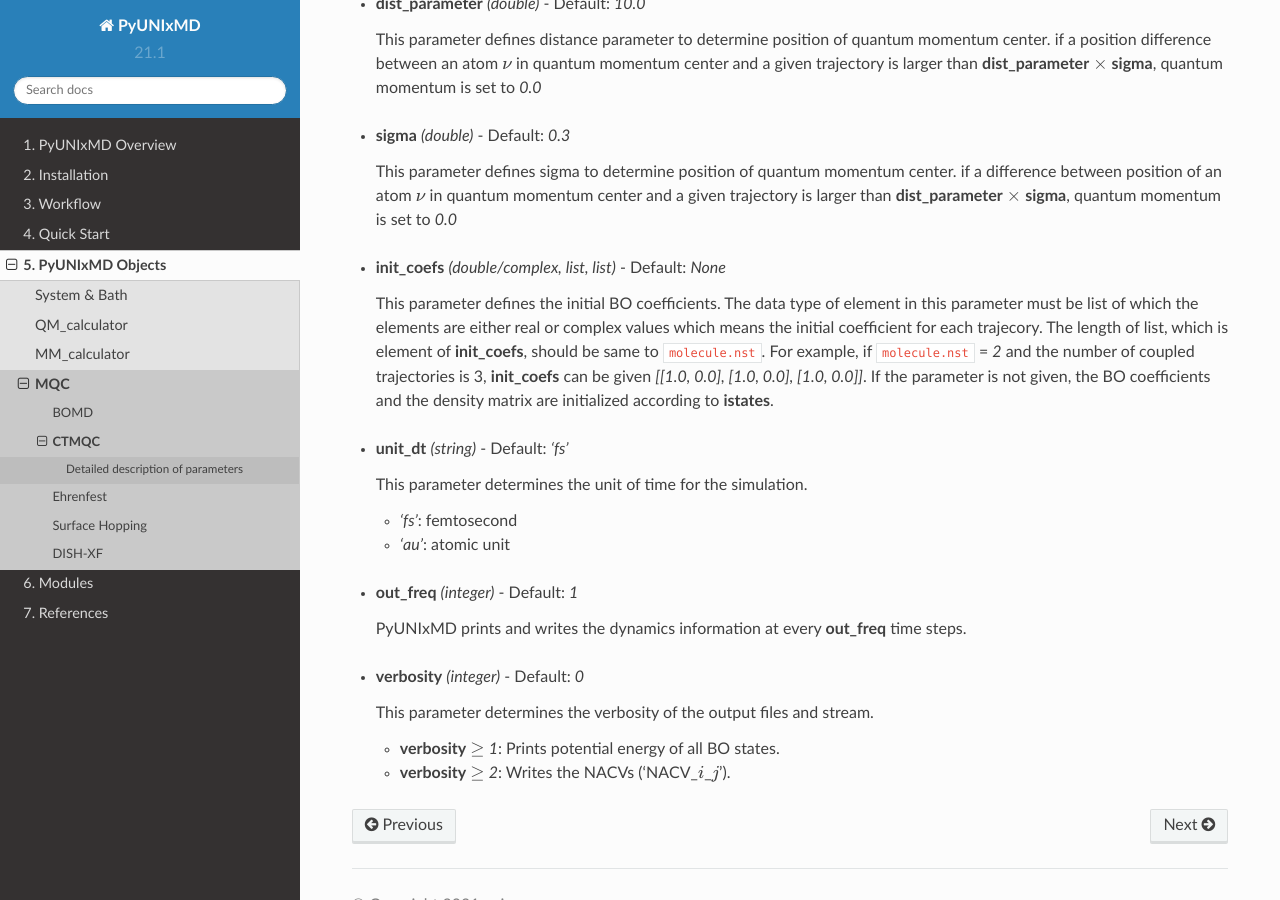
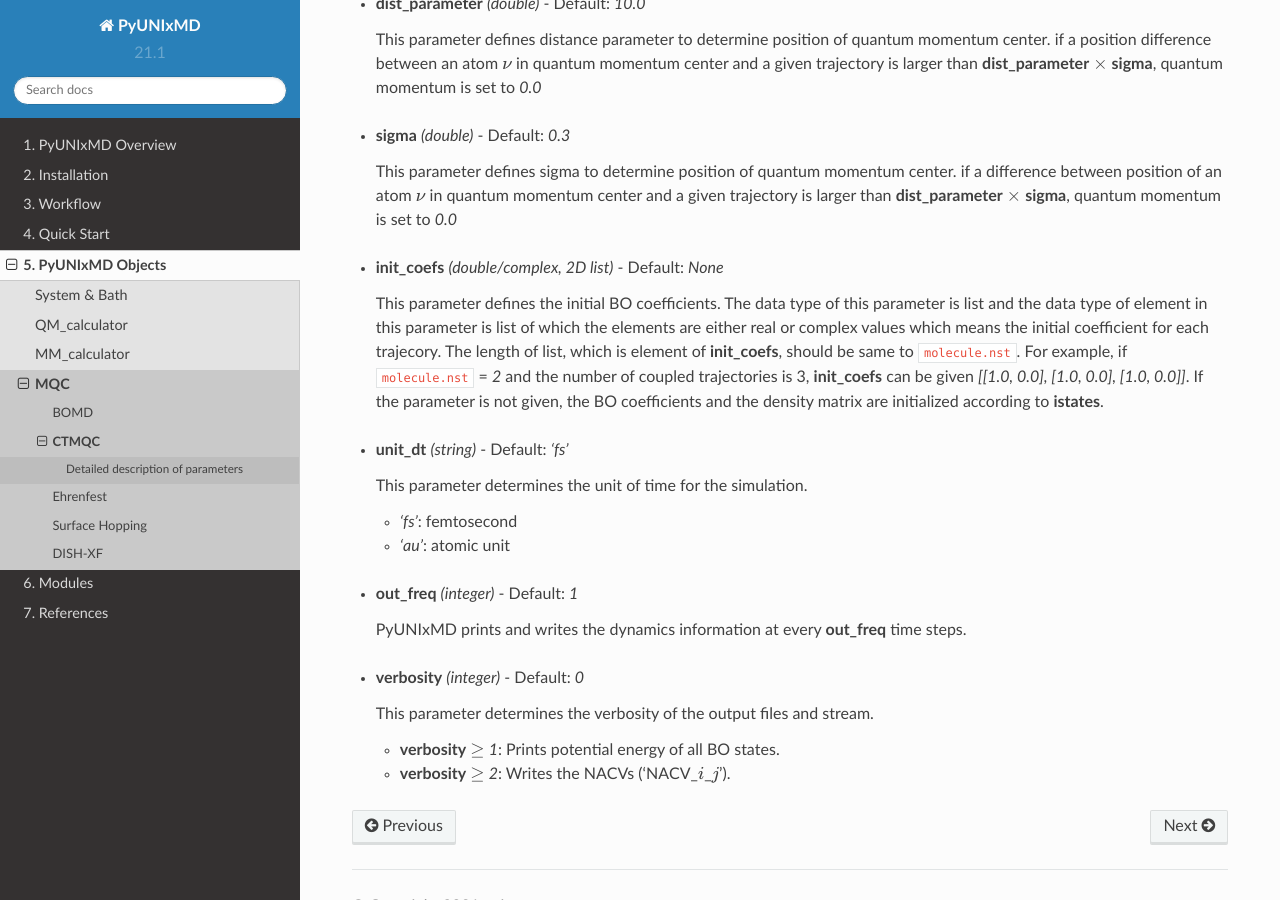
Before and after one commit to skmin-lab/unixmd, a Sphinx documentation site: the page built from docs/source/objects/mqc/ct.rst, in a window 1280 px wide and 900 px high, scrolled down 2913 px. Built offline with Sphinx 7.4.7 and the Read the Docs theme 2.0.0, drawn with Linux system fonts in a browser that asks for light colours; cross-references to code outside the pages are shown as plain code.

```diff
--- a/docs/source/objects/mqc/ct.rst
+++ b/docs/source/objects/mqc/ct.rst
@@ -11,7 +11,6 @@ in addition to Eherenfest term. The propagation of nuclei and electrons is done
    \mathbf{F}_{\nu}^{(I)}=-\sum_{i} \nabla_{\nu}\mathbf{E}_{i}^{(I)}(t) + \sum_{i\neq j} C_{i}^{(I)\ast}(t)C_{j}^{(I)}(t)(E_{i}^{(I)}(t)-E_{j}^{(I)}(t))\mathbf{d}_{ij\nu}^{(I)}(t)
    - \sum_{i}|C_{i}^{(I)}(t)|^2\left(\sum^{N_n}_{\nu'=1}\frac{2}{\hbar M_{\nu'}}\mathbf{Q}^{(I)}_{\nu'}(t)\cdot\mathbf{f}^{(I)}_{i,\nu'}(t)\right)
    \left[\sum_{j}|C_{j}^{(I)}(t)|^2\mathbf{f}_{j,\nu}^{(I)}(t)-\mathbf{f}_{i,\nu}^{(I)}(t)\right],
-
 
 .. math::
 
@@ -196,10 +195,11 @@ Detailed description of parameters
 
 \
 
-- **init_coefs** *(double/complex, list, list)* - Default: *None*
+- **init_coefs** *(double/complex, 2D list)* - Default: *None*
 
   This parameter defines the initial BO coefficients.
-  The data type of element in this parameter must be list of which the elements are either real or complex values which means the initial coefficient for each trajecory.
+  The data type of this parameter is list and
+  the data type of element in this parameter is list of which the elements are either real or complex values which means the initial coefficient for each trajecory.
   The length of list, which is element of **init_coefs**, should be same to ``molecule.nst``.
   For example, if ``molecule.nst`` = *2* and the number of coupled trajectories is 3, **init_coefs** can be given *[[1.0, 0.0], [1.0, 0.0], [1.0, 0.0]]*.
   If the parameter is not given, the BO coefficients and the density matrix are initialized according to **istates**.
```
